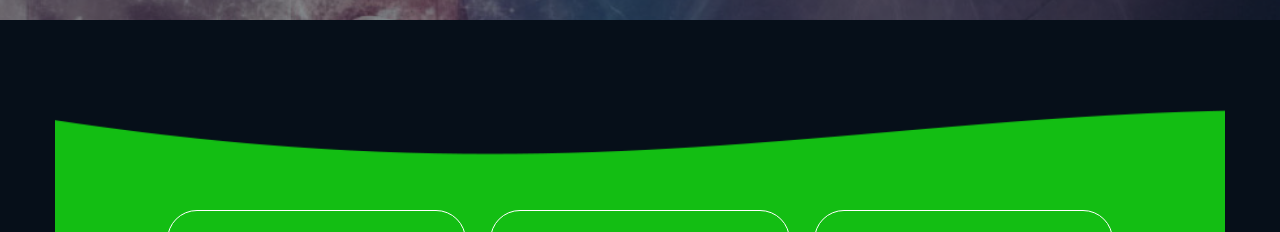
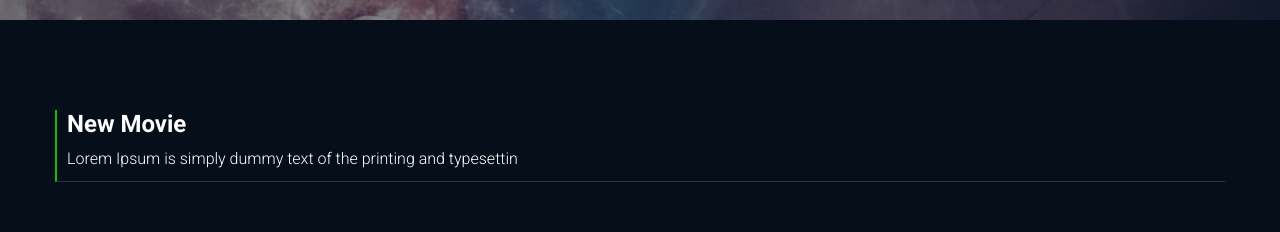
Before and after one commit to EmanuelaPau/proj-html-vuejs, a Vue app: page / in a window 1280 px wide. Shown: the part 856-1088 px from the top of the page. Built offline with nearby package versions, Linux system fonts and the light colour scheme.

Commit message:
Add title component

```diff
--- a/src/components/AppMain.vue
+++ b/src/components/AppMain.vue
@@ -1,6 +1,7 @@
 <template>
     <main>
         <MainJumbo />
+        <MainTitle :title=titles.newMovie.title :subtitle=titles.newMovie.subtitle />
         <MainMail />
     </main>
 </template>
@@ -9,21 +10,30 @@
 //  import HelloWorld from './HelloWorld.vue'
 import MainJumbo from './Main/MainJumbo.vue'
 import MainMail from './Main/MainMail.vue'
+import MainTitle from './Main/MainTitle.vue'
 export default {
     name: 'AppMain',
     components: {
         MainMail,
         MainJumbo,
+        MainTitle,
     },
     data() {
         return {
-
-            // links: [
-            //	'gino',
-            //	'ciao',
-            //	]
-
-
+            titles: {
+                newMovie: {
+                    title: 'New Movie',
+                    subtitle: 'Lorem Ipsum is simply dummy text of the printing and typesettin',
+                },
+                moviePlaylist: {
+                    title: 'Movie Playlist',
+                    subtitle: 'Lorem Ipsum is simply dummy text of the printing and typesettin',
+                },
+                latestNews: {
+                    title: 'Latest News',
+                    subtitle: 'Lorem Ipsum is simply dummy text of the printing and typesettin',
+                }
+            }
         }
     },
     methods() {
--- /dev/null
+++ b/src/components/Main/MainTitle.vue
@@ -0,0 +1,57 @@
+<template>
+    <div class="my_container  wrapper">
+        <h1>
+            {{ title }}
+
+        </h1>
+        <p>
+            {{ subtitle }}
+        </p>
+    </div>
+</template>
+
+<script>
+
+export default {
+    name: 'Title',
+    props: {
+        title: 'String',
+        subtitle: 'String'
+    },
+    components: {
+    },
+    data() {
+        return {
+            // links: [
+            //	'gino',
+            //	'ciao',
+            //	]
+        }
+    },
+    methods() {
+    },
+}
+</script>
+<style scoped lang="scss">
+@use '../../styles/partials/_variables.scss';
+@use '../../styles/partials/_mixins.scss';
+@use '../../styles/general.scss';
+
+div.wrapper {
+    margin-bottom: 60px;
+    border-left: 2px solid #13be13;
+    border-bottom: 1px solid #2b333d;
+    padding: 0 10px 10px 10px;
+
+    h1 {
+        font-size: 24px;
+        font-weight: 700;
+    }
+
+    p {
+        font-size: 16px;
+        font-weight: 300;
+        margin: 0;
+    }
+}
+</style>
```
